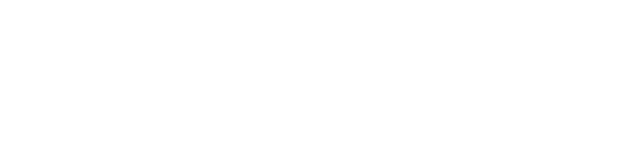
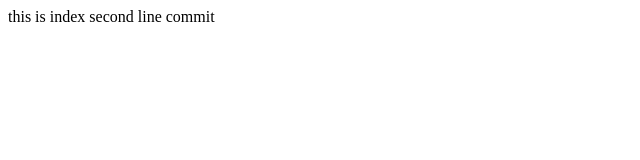
Before and after one commit to akshaygoura/hackerproject, a plain HTML site: page index.html in a window 1280 px wide. Shown: the whole page, without its empty margins (0-640 px from the left). Drawn offline with Linux system fonts and the light colour scheme.

Commit message:
second commit to index.html commit

```diff
--- a/index.html
+++ b/index.html
@@ -2,9 +2,10 @@
 <html>
   <head>
     <meta charset="utf-8">
-    <title></title>
+    <title>index.html</title>
   </head>
   <body>
-
+this is index
+second line commit
   </body>
 </html>
```
